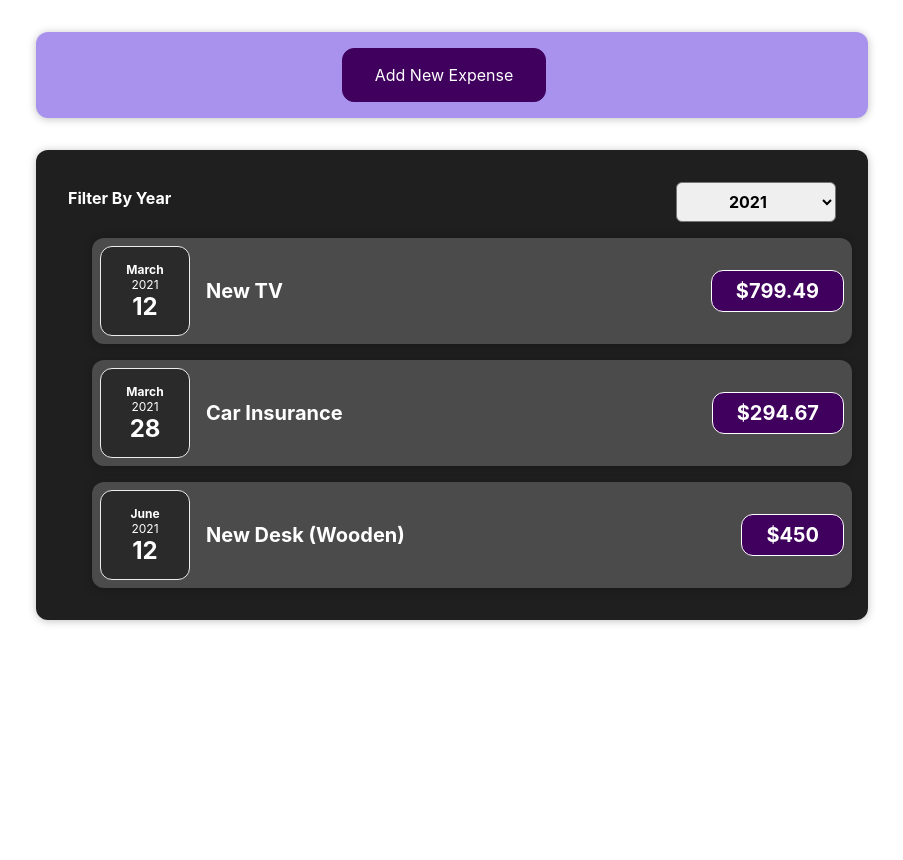
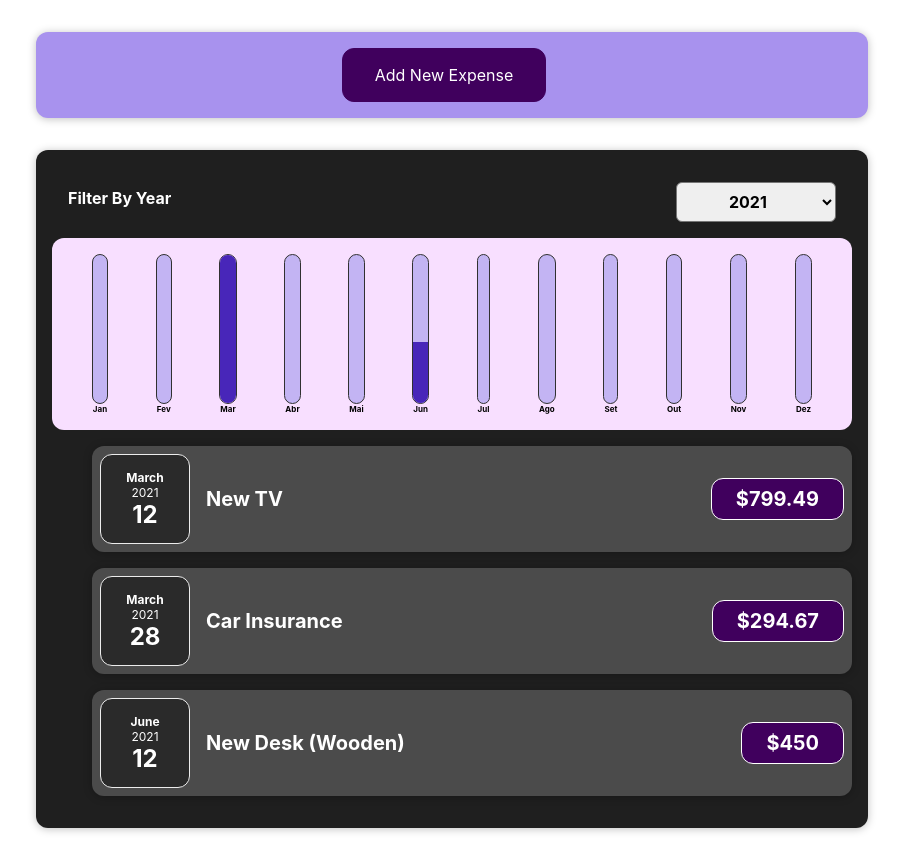
Before and after one commit to helder-barbosa/react-finance, a React (Create React App) app: page / in a window 1280 px wide. Shown: the whole page, without its empty margins (188-1091 px from the left). Before the commit the page ends 800 px from the top, so only its background shows below. Built offline with nearby package versions, Linux system fonts and the light colour scheme.

Commit message:
#17 Add Expenses Chart

```diff
--- /dev/null
+++ b/src/components/Chart/Chart.css
@@ -0,0 +1,9 @@
+.chart {
+  padding: 1rem;
+  border-radius: 12px;
+  background-color: #f8dfff;
+  text-align: center;
+  display: flex;
+  justify-content: space-around;
+  height: 10rem;
+}
--- /dev/null
+++ b/src/components/Chart/Chart.js
@@ -0,0 +1,23 @@
+import React from 'react';
+import './Chart.css';
+import ChartBar from './ChartBar';
+
+const Chart = (props) => {
+  const dataPointValues = props.dataPoints.map((dataPoint) => dataPoint.value);
+  const totalMaximum = Math.max(...dataPointValues);
+
+  return (
+    <div className="chart">
+      {props.dataPoints.map((dataPoint) => (
+        <ChartBar
+          key={dataPoint.label}
+          value={dataPoint.value}
+          maxValue={totalMaximum}
+          label={dataPoint.label}
+        />
+      ))}
+    </div>
+  );
+};
+
+export default Chart;
--- /dev/null
+++ b/src/components/Chart/ChartBar.css
@@ -0,0 +1,30 @@
+.chart-bar {
+  height: 100%;
+  display: flex;
+  flex-direction: column;
+  align-items: center;
+}
+
+.chart-bar__inner {
+  height: 100%;
+  width: 100%;
+  border: 1px solid #313131;
+  border-radius: 12px;
+  background-color: #c3b4f3;
+  overflow: hidden;
+  display: flex;
+  flex-direction: column;
+  justify-content: flex-end;
+}
+
+.chart-bar__fill {
+  background-color: #4826b9;
+  width: 100%;
+  transition: all 0.3s ease-out;
+}
+
+.chart-bar__label {
+  font-weight: bold;
+  font-size: 0.5rem;
+  text-align: center;
+}
--- /dev/null
+++ b/src/components/Chart/ChartBar.js
@@ -0,0 +1,24 @@
+import React from 'react';
+import './ChartBar.css';
+
+const ChartBar = (props) => {
+  let barFillHeight = '0%';
+
+  if (props.maxValue > 0) {
+    barFillHeight = Math.round((props.value / props.maxValue) * 100) + '%';
+  }
+
+  return (
+    <div className="chart-bar">
+      <div className="chart-bar__inner">
+        <div
+          className="chart-bar__fill"
+          style={{ height: barFillHeight }}
+        ></div>
+      </div>
+      <div className="chart-bar__label">{props.label}</div>
+    </div>
+  );
+};
+
+export default ChartBar;
--- /dev/null
+++ b/src/components/Expenses/ExpenseChart.js
@@ -0,0 +1,28 @@
+import React from 'react';
+import Chart from '../Chart/Chart';
+
+const ExpertChart = (props) => {
+  const chartDataPoints = [
+    { label: 'Jan', value: 0 },
+    { label: 'Fev', value: 0 },
+    { label: 'Mar', value: 0 },
+    { label: 'Abr', value: 0 },
+    { label: 'Mai', value: 0 },
+    { label: 'Jun', value: 0 },
+    { label: 'Jul', value: 0 },
+    { label: 'Ago', value: 0 },
+    { label: 'Set', value: 0 },
+    { label: 'Out', value: 0 },
+    { label: 'Nov', value: 0 },
+    { label: 'Dez', value: 0 },
+  ];
+
+  for (const expense of props.expenses) {
+    const expenseMonth = expense.date.getMonth();
+    chartDataPoints[expenseMonth].value += expense.amount;
+  }
+
+  return <Chart dataPoints={chartDataPoints} />;
+};
+
+export default ExpertChart;
--- a/src/components/Expenses/Expenses.js
+++ b/src/components/Expenses/Expenses.js
@@ -2,28 +2,31 @@ import React, { useState } from 'react';
 import './Expenses.css';
 import Card from '../UI/Card';
 import ExpenseFilter from './ExpenseFilter';
-import ExpensesList from './ExpensesList'
+import ExpensesList from './ExpensesList';
+import ExpertChart from './ExpenseChart';
 
 const Expenses = (props) => {
-  const [filteredYear, setFilteredYear] = useState('2021')
+  const [filteredYear, setFilteredYear] = useState('2021');
 
-  const filterChangeHandler = selectedYear => {
-    setFilteredYear(selectedYear)
-  }
+  const filterChangeHandler = (selectedYear) => {
+    setFilteredYear(selectedYear);
+  };
 
-  const filteredExpenses = props.items.filter(expense => {
-    return expense.date.getFullYear().toString() === filteredYear
-  })
+  const filteredExpenses = props.items.filter((expense) => {
+    return expense.date.getFullYear().toString() === filteredYear;
+  });
   return (
     <div>
       <Card className="expenses">
-
-        <ExpenseFilter selected={filteredYear} onChangeFilter={filterChangeHandler} />
-
+        <ExpenseFilter
+          selected={filteredYear}
+          onChangeFilter={filterChangeHandler}
+        />
+        <ExpertChart expenses={filteredExpenses} />
         <ExpensesList items={filteredExpenses} />
       </Card>
     </div>
-  )
-}
+  );
+};
 
-export default Expenses
+export default Expenses;
--- a/src/components/NewExpense/ExpenseForm.js
+++ b/src/components/NewExpense/ExpenseForm.js
@@ -23,7 +23,7 @@ function ExpenseForm(props) {
 
     const expenseData = {
       title: enteredTitle,
-      amount: enteredAmount,
+      amount: +enteredAmount,
       date: new Date(enteredDate),
     };
 
```
Also changed, not shown: src/components/Expenses/ExpenseChart.css (added).
